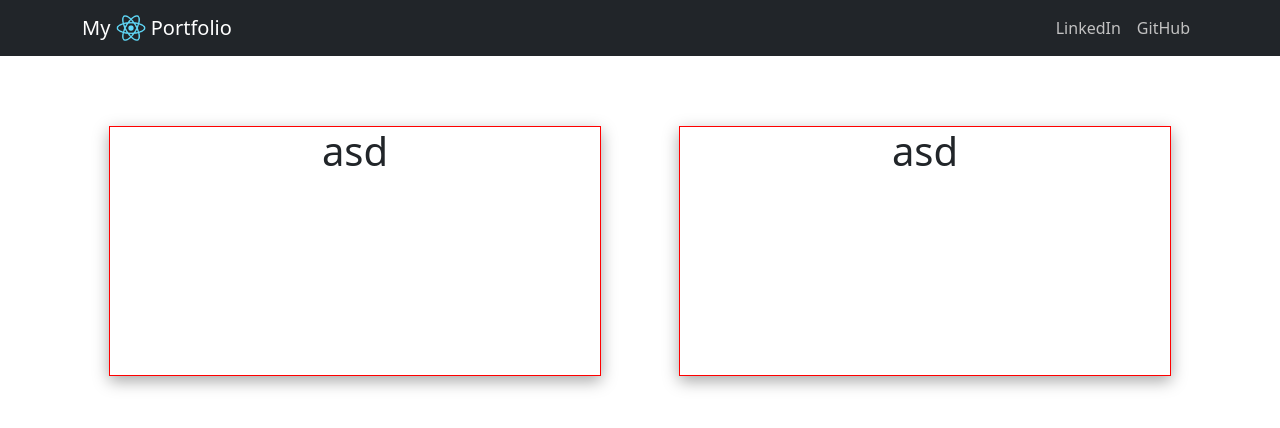
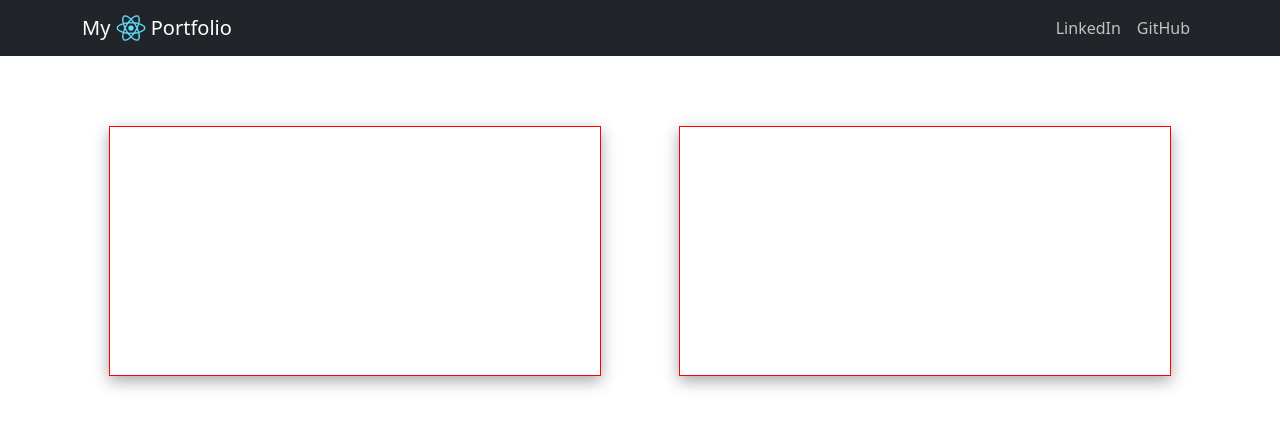
Before and after one commit to szotaksimon/REACT-portfolio, a React (Create React App) app: page / in a window 1280 px wide. Shown: the top 428 px of the page. Built offline with nearby package versions, Linux system fonts and the light colour scheme.

Commit message:
Card Style

```diff
--- a/src/components/cards/Card.jsx
+++ b/src/components/cards/Card.jsx
@@ -3,7 +3,8 @@ import classes from "../../styles/card/card.module.scss";
 function Card() {
   return (
     <div className={classes.card}>
-      <h1>asd</h1>
+      <div className={classes.cover}>
+      </div>
     </div>
   );
 }
--- a/src/styles/card/card.module.scss
+++ b/src/styles/card/card.module.scss
@@ -7,4 +7,7 @@
     justify-content: center;
     height: 250px;
     box-shadow: rgba(0, 0, 0, 0.35) 0px 5px 15px;
+    &:hover{
+        background-color: violet;
+    }
 }
```
